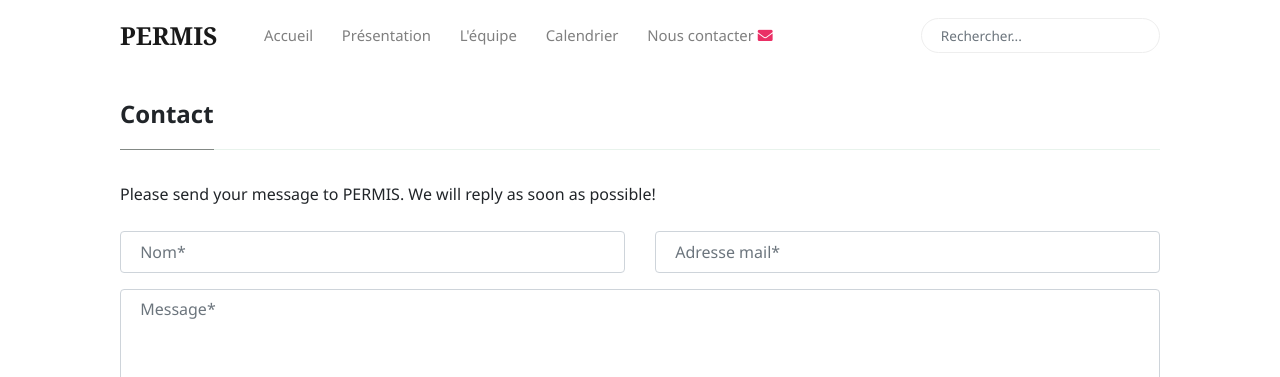
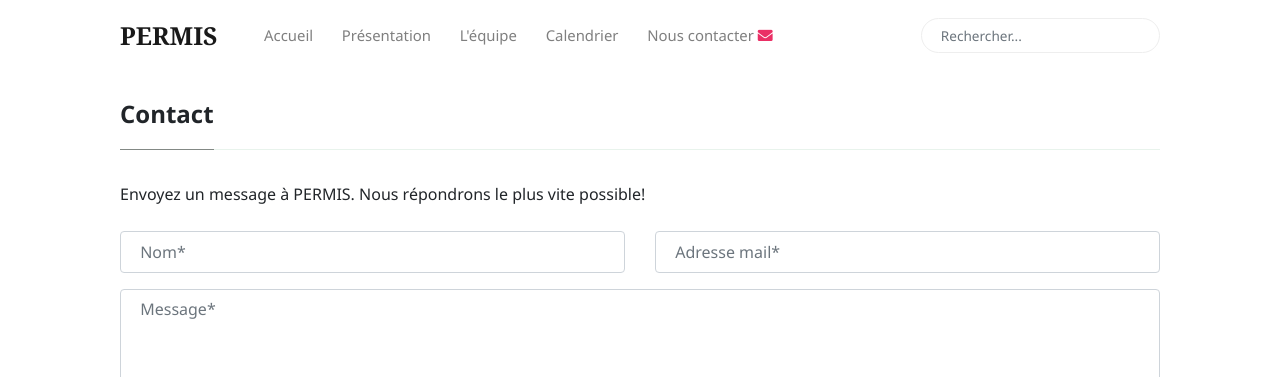
Before and after one commit to plateforme-permis/plateforme-permis.github.io, a Jekyll site: the page built from _pages/contact.md, in a window 1280 px wide. Shown: the top 377 px of the page. Built offline with Jekyll 4.4.1, drawn with Linux system fonts in a browser that asks for light colours; nearby versions of some CDN libraries.

Commit message:
Update contact.md

```diff
--- a/_pages/contact.md
+++ b/_pages/contact.md
@@ -4,7 +4,7 @@ permalink: "/contact.html"
 ---
 
 <form action="https://formspree.io/{{site.email}}" method="POST">
-<p class="mb-4">Please send your message to {{site.name}}. We will reply as soon as possible!</p>
+<p class="mb-4">Envoyez un message à {{site.name}}. Nous répondrons le plus vite possible!</p>
 <div class="form-group row">
 <div class="col-md-6">
 <input class="form-control" type="text" name="name" placeholder="Nom*" required>
```
